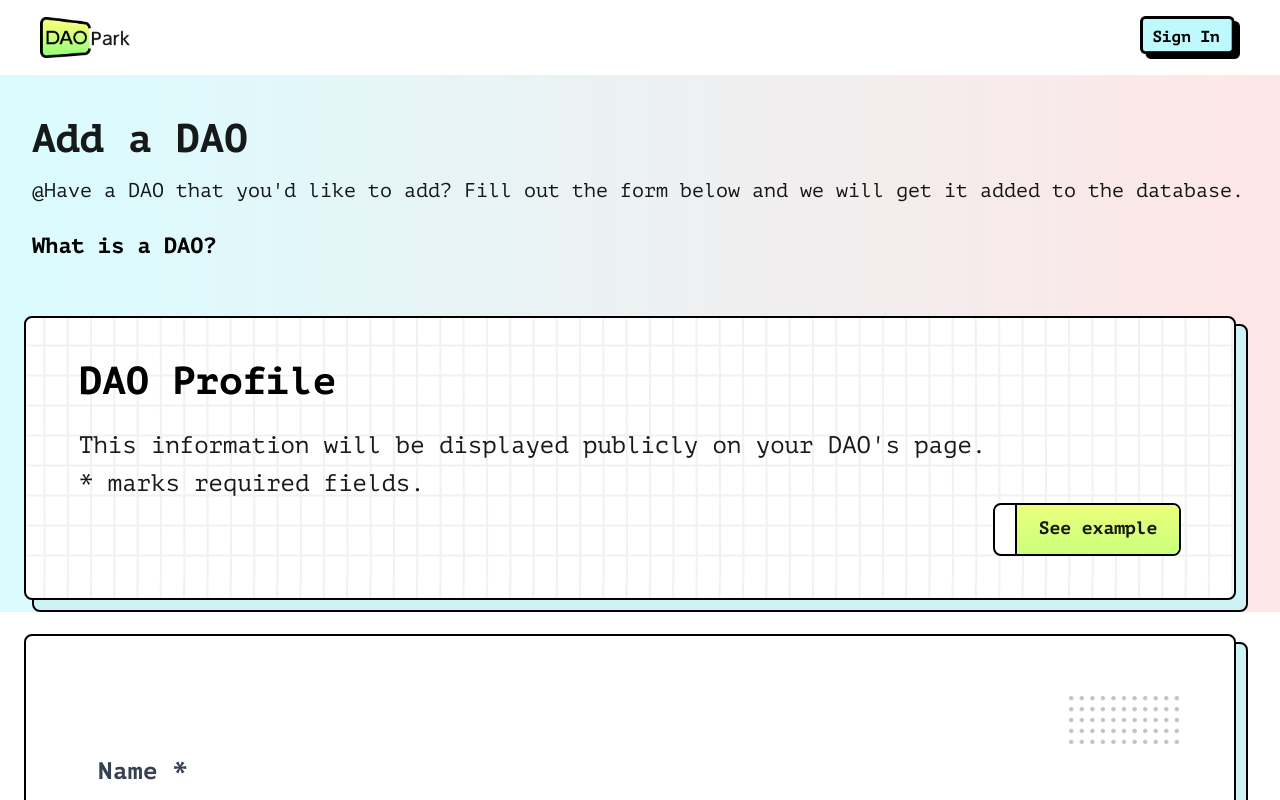
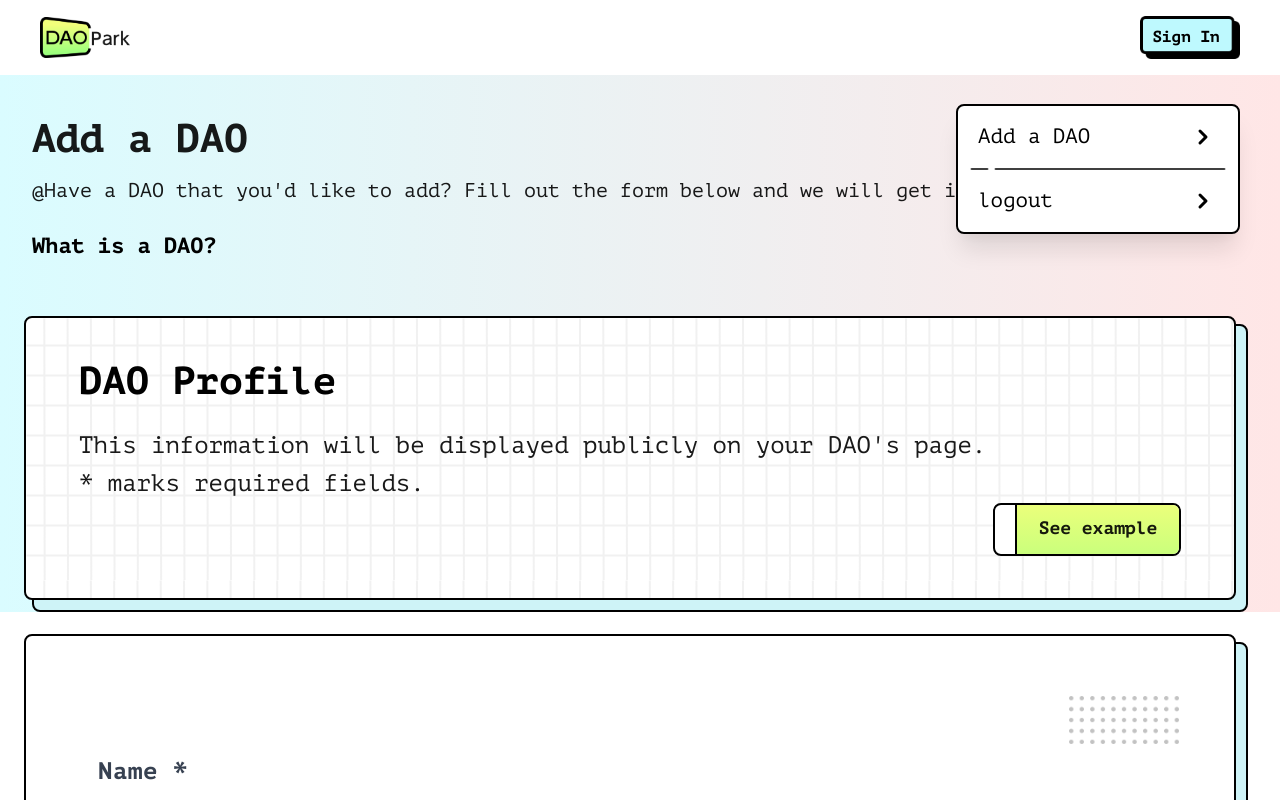
Before and after one commit to Web3Camp-Labs/daopark, a Next.js app: page /add in a window 1280 px wide. Shown: the top 800 px of the page. Built offline with nearby package versions, Linux system fonts and the light colour scheme; no server answers.

Commit message:
Update headerTop.jsx

```diff
--- a/components/headerTop.jsx
+++ b/components/headerTop.jsx
@@ -28,6 +28,9 @@ const HeaderBox = styled('header')`
     img{
       margin-right: 1rem;
     }
+    .text-lg{
+      font-size: 1.3rem;
+    }
   }
   .logout{
     padding: 0;
@@ -50,7 +53,10 @@ const HeaderBox = styled('header')`
     flex-shrink: 0;
   }
   .topSearch{
-    background: #f00;
+  }
+  .lineImg{
+    width: 256px;
+    height: 2px;
   }
 `
 const RhtBox = styled('span')`
@@ -118,7 +124,7 @@ function HeaderTop({router}) {
 
     const { accessToken, info } = state;
     const [showTop,setShowTop] = useState(false);
-    const [showNav,setShowNav] = useState(false);
+    const [showNav,setShowNav] = useState(true);
     const [url,setUrl] = useState('/');
     const [asToken,setAsToken] = useState('');
     const [infoData,setInfoData] = useState(null);
@@ -286,7 +292,7 @@ function HeaderTop({router}) {
                 {/*    </div>*/}
                 {/*</div>*/}
                 {
-                    showNav &&<div className="rounded-lg shadow-xl border  p-3 bg-white navBox border-4 border-black">
+                    showNav &&<div className="rounded-lg shadow-xl border px-3 bg-white navBox border-2 border-black">
 
                         {/*<Link className="flex justify-between items-center px-5 py-3 rounded-lg bg-white hover:bg-gray-100 transition-all ease-in-out duration-150"*/}
                         {/*      href={`/${infoData?.login}`}>*/}
@@ -306,7 +312,7 @@ function HeaderTop({router}) {
 
                         {/*</Link>*/}
                         <Link className="flex justify-between items-center  rounded-lg bg-white hover:bg-gray-100 transition-all ease-in-out duration-150" href="/add" passHref>
-                            <div className="flex items-center space-x-5 justify-between w100Bg px-2 py-4">
+                            <div className="flex items-center space-x-5 justify-between px-2 py-4">
 
                                 <div className="lft">
                                     {/*<img src="/assets/images/add.svg" alt=""/>*/}
@@ -315,7 +321,7 @@ function HeaderTop({router}) {
                                 <img src="/assets/images/arrow.svg" alt=""/>
                             </div>
                         </Link>
-                        <img src="/assets/images/line.png" alt="" width="256" />
+                        <img src="/assets/images/line.png" alt=""  className="lineImg"/>
                         <div className="flex justify-between items-center px-5 py-3 rounded-lg bg-white hover:bg-gray-100 transition-all ease-in-out duration-150 logout" >
                             <div className="flex items-center space-x-5 justify-between px-2 py-4" onClick={()=>handleLogout()}>
                                 <div className="lft">
```
